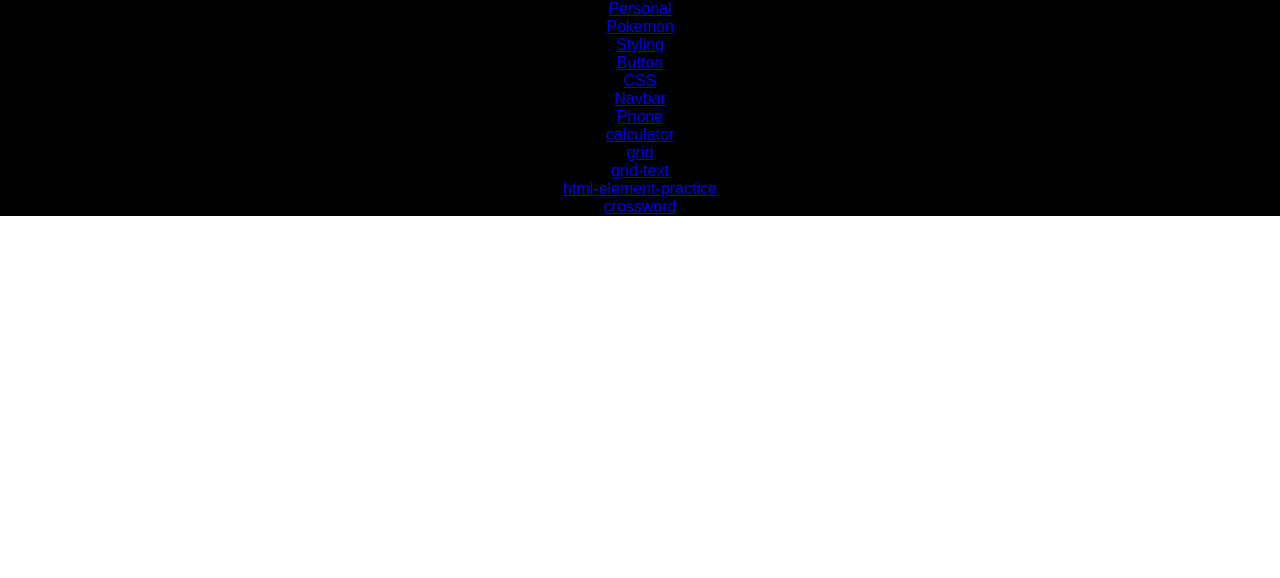
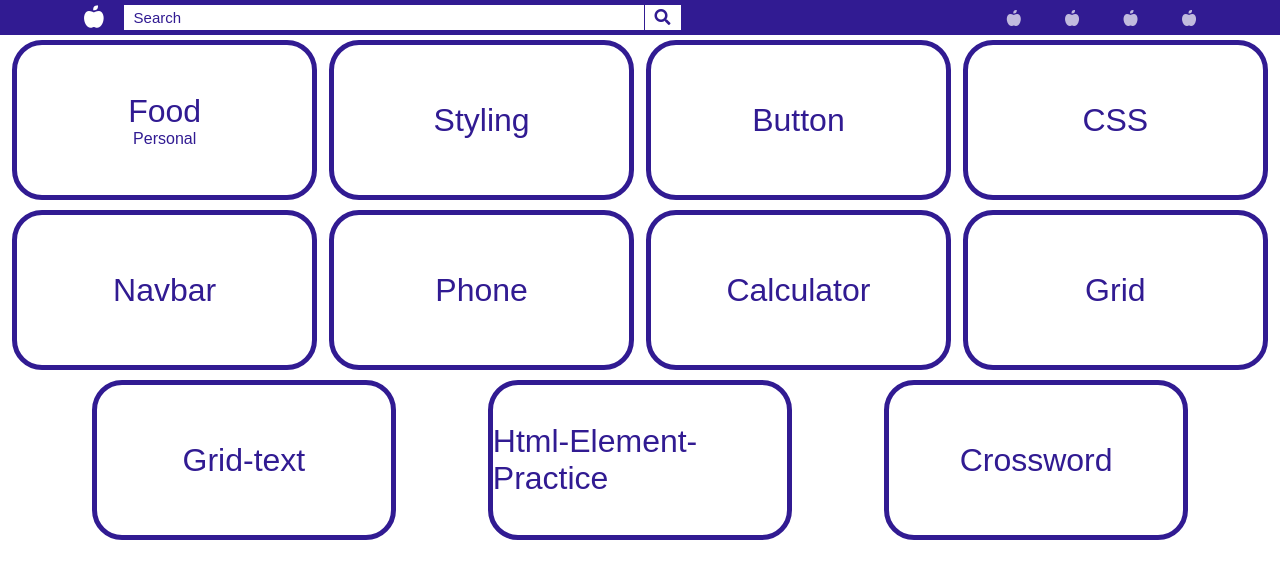
Before and after one commit to KI21/KI21.github.io, a plain HTML site: page index.html in a window 1280 px wide. Drawn offline with Linux system fonts and the light colour scheme.

Commit message:
qqqqqqqqq

```diff
--- a/index.html
+++ b/index.html
@@ -6,19 +6,96 @@
     <meta http-equiv="X-UA-Compatible" content="ie=edge">
     <title>Index</title>
     <link rel="stylesheet" href="style.css">
+    <link rel="stylesheet" href="https://use.fontawesome.com/releases/v5.8.1/css/all.css" integrity="sha384-50oBUHEmvpQ+1lW4y57PTFmhCaXp0ML5d60M1M7uH2+nqUivzIebhndOJK28anvf" crossorigin="anonymous">
 </head>
 <body>
-        <a class="nav-link personal" href="projects/food/food.html">Personal</a>
-        <a class="nav-link pokemon" href="projects/pokemon/index.html">Pokemon</a>
-        <a class="nav-link styling" href="projects/css/index.html">Styling</a>
-        <a class="nav-link button" href="projects/button/button.html">Button</a>
-        <a class="nav-link css" href="projects/css/index.html">CSS</a>
-        <a class="nav-link navbar" href="projects/navbar/index.html">Navbar</a>
-        <a class="nav-link phone" href="projects/phone/index.html">Phone</a>
-        <a class="nav-link calculator" href="projects/calculator/index.html">calculator</a>
-        <a class="nav-link grid" href="projects/grid/index.html">grid</a>
-        <a class="nav-link grid-text" href="projects/grid.text/index.html">grid-text</a>
-        <a class="nav-link html-element-practice" href="projects/html-element-practice/index.html">html-element-practice</a>
-        <a class="nav-link crossword" href="projects/crossword/index.html">crossword</a>
+    <div class=navbar-section>
+            <div class="navbar">
+                    <div class="navbar-logo">
+                            <i class="navbar-logo-item fas fa-apple-alt"></i>
+                        </div>
+
+
+                        <div class="navbar-search">
+                            <input type="text" placeholder="Search">
+                            <div><i class="fas fa-search"></i></div>
+                        </div>
+                        <div class="navbar-fill"></div>
+                        <div class="navbar-icons">
+                            <i class="fas fa-apple-alt"></i>
+                            <i class="fas fa-apple-alt"></i>
+                            <i class="fas fa-apple-alt"></i>
+                            <i class="fas fa-apple-alt"></i>
+                    </div>
+                </div>
+      </div>
+    <div class="card-container">
+        <a class="card-link" href="projects/food/food.html">
+            <div class="card-item">
+                <div class="card-heading">Food</div>
+                <div class="card-description">Personal</div>
+            </div>
+        </a>
+        <a class="card-link" href="projects/pokemon/index.html">
+            <div class="card-item">
+                <div class="card-heading">Styling</div>
+                <div class="card-description"></div>
+            </div>
+        </a>
+        <a class="card-link" href="projects/css/index.html">
+            <div class="card-item">
+                <div class="card-heading">Button</div>
+                <div class="card-description"></div>
+            </div>
+        </a>
+        <a class="card-link" href="projects/button/button.html">
+            <div class="card-item">
+                <div class="card-heading">CSS</div>
+                <div class="card-description"></div>
+            </div>
+        </a>
+        <a class="card-link" href="projects/navbar/index.html">
+            <div class="card-item">
+                <div class="card-heading">Navbar</div>
+                <div class="card-description"></div>
+            </div>
+        </a>
+        <a class="card-link" href="projects/phone/index.html">
+            <div class="card-item">
+                <div class="card-heading">Phone</div>
+                <div class="card-description"></div>
+            </div>
+        </a>
+        <a class="card-link" href="projects/calculator/index.html">
+            <div class="card-item">
+                <div class="card-heading">Calculator</div>
+                <div class="card-description"></div>
+            </div>
+        </a>
+        <a class="card-link" href="projects/grid/index.html">
+            <div class="card-item">
+                <div class="card-heading">Grid</div>
+                <div class="card-description"></div>
+            </div>
+        </a>
+        <a class="card-link" href="projects/grid.text/index.html">
+            <div class="card-item">
+                <div class="card-heading">Grid-text</div>
+                <div class="card-description"></div>
+            </div>
+        </a>
+        <a class="card-link" href="projects/html-element-practice/index.html">
+            <div class="card-item">
+                <div class="card-heading">Html-Element-Practice</div>
+                <div class="card-description"></div>
+            </div>
+        </a>
+        <a class="card-link" href="projects/crossword/index.html">
+            <div class="card-item">
+                <div class="card-heading">Crossword</div>
+                <div class="card-description"></div>
+            </div>
+        </a>
+    </div>
 </body>
 </html>
--- /dev/null
+++ b/projects/apple/index.css
@@ -0,0 +1,81 @@
+* {
+    padding: 0;
+    margin: 0;
+    font-family: sans-serif;
+}
+
+:root {
+    --main-color:#69f0ae;
+    --secondary-color: white;
+}
+
+.navbar {
+    display: flex;
+    height: 35px;
+    align-items: center;
+    background-color: var(--main-color);
+    color: var(--secondary-color);
+    width: 90%;
+    margin: 0 auto;
+}
+
+.navbar-section {
+    background-color:var(--main-color);
+}
+
+.navbar-fill {
+    flex-grow: 1;
+}
+
+.navbar-logo-item {
+    font-size: 1.4em;
+    margin: 0px 20px;
+}
+
+.navbar-search {
+    display: flex;
+    align-items: center;
+    justify-content: center;
+    background-color: var(--secondary-color);
+    color: var(--main-color);
+}
+
+.navbar-search input {
+    height: 25px;
+    width: 500px;
+    border: none;
+    color: #00c853;
+    padding: 0px 10px;
+    border-right: 1px solid var(--main-color);
+    font-size: 15px;
+}
+
+.navbar-search input:focus {
+    outline: 0.3px solid var(--main-color);
+}
+
+.navbar-search input::placeholder {
+    color: var(--main-color);
+}
+
+.navbar-search div {
+    padding: 1px 10px;
+}
+
+.navbar-icons i {
+    margin: 20px;
+    font-size: 1.5;
+    opacity: .7;
+    transition: all .5s;
+}
+
+.navbar-icons i:hover {
+    opacity: 1;
+}
+
+.main-section {
+    height: 700px;
+    background-image: url('https://9to5mac.com/wp-content/uploads/sites/6/2018/09/Apple-iPhone-Xs-combo-gold-091220181.jpg?quality=82&strip=all&w=1500');
+    background-position: center;
+    background-repeat: no-repeat;
+}
--- a/style.css
+++ b/style.css
@@ -4,8 +4,110 @@
     font-family: sans-serif;
 }
 
-.nav-link {
-    background-color: black;
-    justify-content:center;
+:root {
+    --primary-color: #311b92;
+}
+
+.navbar {
     display: flex;
+    height: 35px;
+    align-items: center;
+    background-color: var(--primary-color);
+    color: white;
+    width: 90%;
+    margin: 0 auto;
 }
+
+.navbar-section {
+    background-color:var(--primary-color);
+}
+
+.navbar-fill {
+    flex-grow: 1;
+}
+
+.navbar-logo-item {
+    font-size: 1.4em;
+    margin: 0px 20px;
+}
+
+.navbar-search {
+    display: flex;
+    align-items: center;
+    justify-content: center;
+    background-color: white;
+    color: var(--primary-color);
+}
+
+.navbar-search input {
+    height: 25px;
+    width: 500px;
+    border: none;
+    color: var(--primary-color);
+    padding: 0px 10px;
+    border-right: 1px solid var(--primary-color);
+    font-size: 15px;
+}
+
+.navbar-search input:focus {
+    outline: 0.3px solid var(--primary-color);
+}
+
+.navbar-search input::placeholder {
+    color: var(--primary-color);
+}
+
+.navbar-search div {
+    padding: 1px 10px;
+}
+
+.navbar-icons i {
+    margin: 20px;
+    font-size: 1.5;
+    opacity: .7;
+    transition: all .5s;
+}
+
+.navbar-icons i:hover {
+    opacity: 1;
+}
+
+
+.card-container {
+    display: flex;
+    justify-content: space-evenly;
+    flex-wrap: wrap;
+}
+
+.card-link {
+    margin: 5px 0px;
+    color: var(--primary-color);
+    width: 23%;
+    height: 150px;
+    text-decoration: none;
+    border: 5px solid var(--primary-color);
+    border-radius: 30px;
+}
+
+.card-link:hover {
+    background-color: var(--primary-color);
+    color: white;
+    transition: all .3s;
+}
+
+.card-item {
+    height: 100%;
+    display: flex;
+    flex-direction: column;
+    justify-content: center;
+    align-items: center;
+}
+
+.card-heading {
+    font-size: 2em;
+}
+
+.card-descripition {
+    font-size: 1.2em;
+    font-style: sans-serif;
+}
```
Also changed, not shown: projects/apple/index.html (added, +34 -0 lines).
